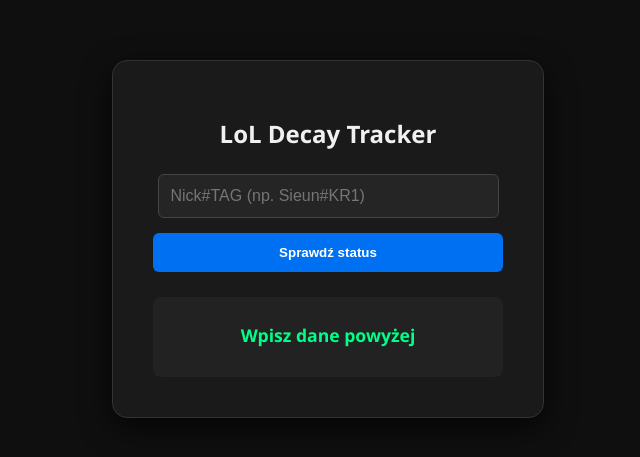
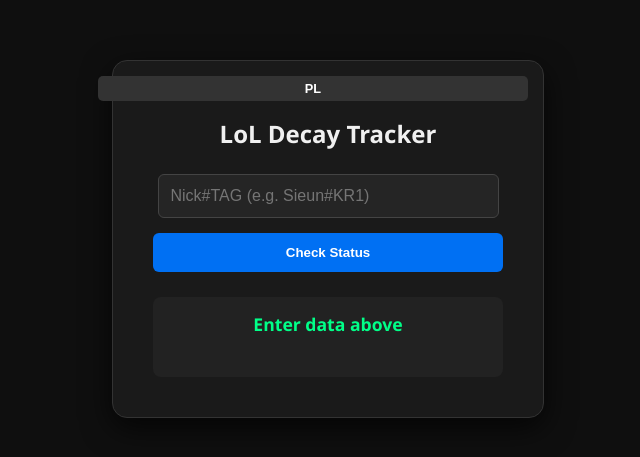
Before and after one commit to jqn17/lol-decay-tracker, a website: page decaytracker.html in a window 1280 px wide. Shown: the part 161-618 px from the top of the page, without its empty margins (312-952 px from the left). Drawn offline with Linux system fonts and the light colour scheme.

Commit message:
Update decaytracker.html

```diff
--- a/decaytracker.html
+++ b/decaytracker.html
@@ -1,82 +1,139 @@
 <!DOCTYPE html>
-<html lang="pl">
+<html lang="en">
 <head>
     <meta charset="UTF-8">
     <title>LoL Decay Tracker</title>
     <style>
         body { font-family: 'Segoe UI', sans-serif; display: flex; align-items: center; justify-content: center; height: 100vh; background: #0f0f0f; color: white; margin: 0; }
-        .card { background: #1a1a1a; padding: 2.5rem; border-radius: 15px; box-shadow: 0 10px 30px rgba(0,0,0,0.7); text-align: center; border: 1px solid #333; width: 350px; }
+        .card { background: #1a1a1a; padding: 2.5rem; border-radius: 15px; box-shadow: 0 10px 30px rgba(0,0,0,0.7); text-align: center; border: 1px solid #333; width: 350px; position: relative; }
+        .lang-switch { position: absolute; top: 15px; right: 15px; cursor: pointer; background: #333; border: none; color: white; padding: 5px 10px; border-radius: 5px; font-size: 0.8rem; }
         h1 { font-size: 1.5rem; margin-bottom: 1.5rem; color: #f0f0f0; }
         input { padding: 12px; border-radius: 6px; border: 1px solid #444; margin-bottom: 15px; width: 90%; background: #252525; color: white; font-size: 1rem; }
         button { padding: 12px 25px; border-radius: 6px; border: none; background: #0070f3; color: white; cursor: pointer; font-weight: bold; width: 100%; transition: background 0.3s; }
-        button:hover { background: #0051ad; }
-        #result { margin-top: 25px; padding: 15px; border-radius: 8px; background: #222; min-height: 50px; display: flex; flex-direction: column; align-items: center; justify-content: center; }
+        button:disabled { background: #555; cursor: not-allowed; }
+        #result { margin-top: 25px; padding: 15px; border-radius: 8px; background: #222; min-height: 50px; display: flex; flex-direction: column; align-items: center; }
         #rankText { font-weight: bold; color: #00ff88; font-size: 1.1rem; }
-        #decayText { color: #aaa; font-size: 0.9rem; margin-top: 5px; }
+        #decayText { color: #aaa; font-size: 0.9rem; margin-top: 5px; text-align: center; }
     </style>
 </head>
 <body>
     <div class="card">
-        <h1>LoL Decay Tracker</h1>
-        <input type="text" id="fullRiotId" placeholder="Nick#TAG (np. Sieun#KR1)" onkeypress="if(event.key==='Enter') checkDecay()">
-        <button onclick="checkDecay()">Sprawdź status</button>
+        <button class="lang-switch" onclick="toggleLang()" id="langBtn">PL</button>
+        <h1 id="title">LoL Decay Tracker</h1>
+        <input type="text" id="fullRiotId" placeholder="Nick#TAG (e.g. Sieun#KR1)" onkeypress="if(event.key==='Enter') checkDecay()">
+        <button id="checkBtn" onclick="checkDecay()">Check Status</button>
         <div id="result">
-            <div id="rankText">Wpisz dane powyżej</div>
+            <div id="rankText">Enter data above</div>
             <div id="decayText"></div>
         </div>
     </div>
 
     <script>
+        let currentLang = localStorage.getItem('lang') || 'en';
+
+        const texts = {
+            en: {
+                title: "LoL Decay Tracker",
+                placeholder: "Nick#TAG (e.g. Sieun#KR1)",
+                checkBtn: "Check Status",
+                checking: "Checking...",
+                init: "Enter data above",
+                error: "Error: ",
+                formatError: "Error: Use Nick#Tag format",
+                last: "Last game: ",
+                daysAgo: " d. ago",
+                bank: " | Bank: ",
+                playBefore: "Play before: "
+            },
+            pl: {
+                title: "LoL Decay Tracker",
+                placeholder: "Nick#Tag (np. Sieun#KR1)",
+                checkBtn: "Sprawdź status",
+                checking: "Sprawdzanie...",
+                init: "Wpisz dane powyżej",
+                error: "Błąd: ",
+                formatError: "Błąd: Użyj formatu Nick#Tag",
+                last: "Ostatnio: ",
+                daysAgo: " d. temu",
+                bank: " | Zapas: ", // Zmienione z "Bank" na "Zapas"
+                playBefore: "Zagraj przed: "
+            }
+        };
+
+        function updateUI() {
+            const t = texts[currentLang];
+            document.getElementById('title').innerText = t.title;
+            document.getElementById('fullRiotId').placeholder = t.placeholder;
+            document.getElementById('checkBtn').innerText = t.checkBtn;
+            document.getElementById('langBtn').innerText = currentLang === 'en' ? 'PL' : 'EN';
+            if (document.getElementById('rankText').innerText.includes("data") || document.getElementById('rankText').innerText.includes("dane")) {
+                document.getElementById('rankText').innerText = t.init;
+            }
+        }
+
+        function toggleLang() {
+            currentLang = currentLang === 'en' ? 'pl' : 'en';
+            localStorage.setItem('lang', currentLang);
+            updateUI();
+        }
+
         async function checkDecay() {
+            const btn = document.getElementById('checkBtn');
+            const t = texts[currentLang];
             const fullId = document.getElementById('fullRiotId').value.trim();
             const rankDiv = document.getElementById('rankText');
             const decayDiv = document.getElementById('decayText');
             const resultDiv = document.getElementById('result');
 
             if (!fullId.includes('#')) {
-                rankDiv.innerText = "Błąd: Użyj formatu Nick#Tag";
-                decayDiv.innerHTML = "";
+                rankDiv.innerText = t.formatError;
                 return;
             }
 
-            const [name, tag] = fullId.split('#');
-            rankDiv.innerText = "Ładowanie...";
-            decayDiv.innerHTML = "";
+            btn.disabled = true;
+            btn.innerText = t.checking;
+            rankDiv.innerText = t.checking;
 
-            // Usuwamy starą ikonę przed nowym wyszukiwaniem
             const oldImg = document.getElementById('rankIcon');
             if(oldImg) oldImg.remove();
 
             try {
-                // Pobieramy dane z Twojego API na Renderze
+                const [name, tag] = fullId.split('#');
                 const response = await fetch(`/api/check?name=${encodeURIComponent(name)}&tag=${encodeURIComponent(tag)}`);
                 const data = await response.json();
 
                 if(data.error) {
-                    rankDiv.innerText = "Błąd: " + data.error;
+                    rankDiv.innerText = t.error + data.error;
                 } else {
-                    // 1. Wyświetlamy tekst
                     rankDiv.innerText = data.rank;
-                    decayDiv.innerHTML = `<div>${data.decay}</div><div style="color: #ff4d4d; margin-top: 10px; font-weight: bold;">${data.nextGame}</div>`;
+                    const date = new Date(data.deadline);
+                    const dateStr = date.toLocaleDateString(currentLang === 'pl' ? 'pl-PL' : 'en-GB');
+                    const timeStr = date.toLocaleTimeString(currentLang === 'pl' ? 'pl-PL' : 'en-GB', {hour: '2-digit', minute:'2-digit'});
 
-                    // 2. Dodajemy obrazek z Twojego folderu assets
+                    decayDiv.innerHTML = `
+                        <div>${t.last}${data.diffDays}${t.daysAgo}${t.bank}${data.bankDays} d.</div>
+                        <div style="color: #ff4d4d; margin-top: 10px; font-weight: bold;">${t.playBefore}${dateStr} ${timeStr}</div>
+                    `;
+
                     const tier = data.rank.split(' ')[0].toLowerCase();
                     const img = document.createElement('img');
                     img.id = 'rankIcon';
                     img.src = `/assets/${tier}.png`;
-                    img.alt = tier;
-                    img.style.width = '160px'; // Rozmiar dopasowany do Twoich grafik 1000x1000
-                    img.style.height = '160px';
-                    img.style.objectFit = 'contain';
+                    img.style.width = '160px';
                     img.style.marginBottom = '10px';
-
-                    // Wstawiamy obrazek nad tekst rangi
                     resultDiv.insertBefore(img, rankDiv);
                 }
             } catch (e) {
-                rankDiv.innerText = "Błąd połączenia z serwerem.";
+                rankDiv.innerText = t.error + "Server connection";
+            } finally {
+                setTimeout(() => {
+                    btn.disabled = false;
+                    btn.innerText = t.checkBtn;
+                }, 2000);
             }
         }
+
+        updateUI(); // Inicjalizacja języka na start
     </script>
 </body>
 </html>
```
